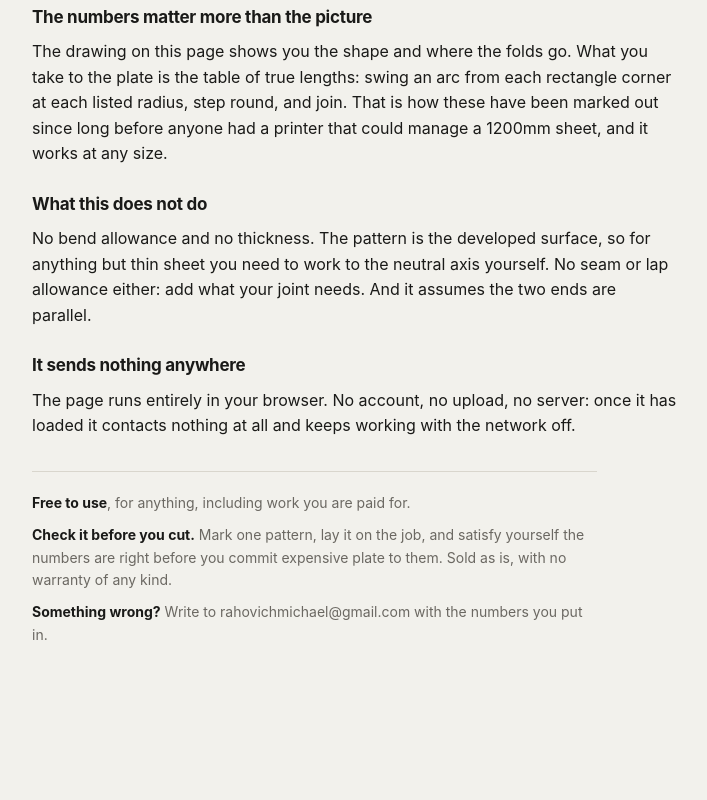
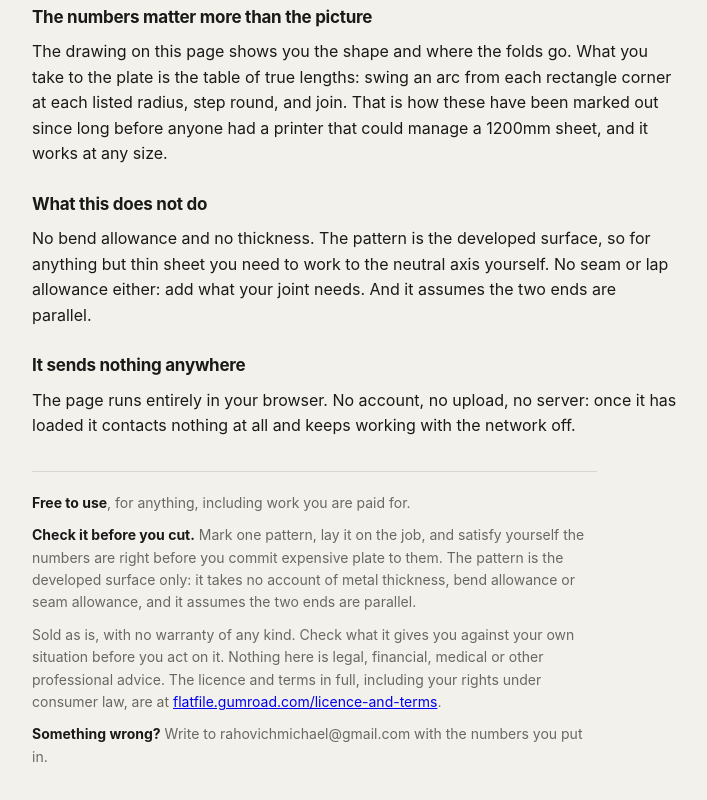
Before and after one commit to UnseenUser/flatfile-tools, a plain HTML site: page src/pattern/page.html in a window 1280 px wide. Shown: the part 772-1572 px from the top of the page, without its empty margins (168-875 px from the left). Before the commit the page ends 1498 px from the top, so only its background shows below. Drawn offline with Linux system fonts and the light colour scheme.

Commit message:
Link every tool to the licence and terms, and complete the two short clauses
The terms page at flatfile.gumroad.com/licence-and-terms is what makes the
'sold as is' line hold up. On its own that line is largely void against an
EU or UK consumer and is a presumption of unfairness under Israeli standard
contracts law; it works because the terms page carries the liability cap,
the legally required exceptions and the explicit recognition of consumer
rights, and because a buyer can get to it. None of the three tools linked
to it.

Two of them also carried a truncated clause. Cutlist had the full wording
plus a line about what it in particular has to be checked for; the linear
cut optimizer and the pattern tool had only the first sentence. Both now
carry the whole thing, and the pattern tool says plainly that it develops
the surface and knows nothing about metal thickness, bend allowance or
seam allowance.

Co-Authored-By: Claude Opus 5 <noreply@anthropic.com>
Claude-Session: https://claude.ai/code/session_01TyY3oZzVELcDMz93WPQKzZ

```diff
--- a/src/pattern/page.html
+++ b/src/pattern/page.html
@@ -160,8 +160,13 @@ footer p{margin:0 0 10px}
   <footer>
     <p><b>Free to use</b>, for anything, including work you are paid for.</p>
     <p><b>Check it before you cut.</b> Mark one pattern, lay it on the job, and satisfy yourself the
-    numbers are right before you commit expensive plate to them. Sold as is, with no warranty of
-    any kind.</p>
+    numbers are right before you commit expensive plate to them. The pattern is the developed
+    surface only: it takes no account of metal thickness, bend allowance or seam allowance, and
+    it assumes the two ends are parallel.</p>
+    <p>Sold as is, with no warranty of any kind. Check what it gives you against your own
+    situation before you act on it. Nothing here is legal, financial, medical or other
+    professional advice. The licence and terms in full, including your rights under consumer
+    law, are at <a href="https://flatfile.gumroad.com/licence-and-terms">flatfile.gumroad.com/licence-and-terms</a>.</p>
     <p><b>Something wrong?</b> Write to rahovichmichael@gmail.com with the numbers you put in.</p>
     <!-- SIBLING -->
   </footer>
```
Also changed, not shown: cutlist/index.html (+1 -2 lines), linear-cut/index.html (+5 -1 lines), src/cutlist-free.html (+1 -1 lines), src/linear/page.html (+5 -1 lines), transition-pattern/index.html (+7 -2 lines).
